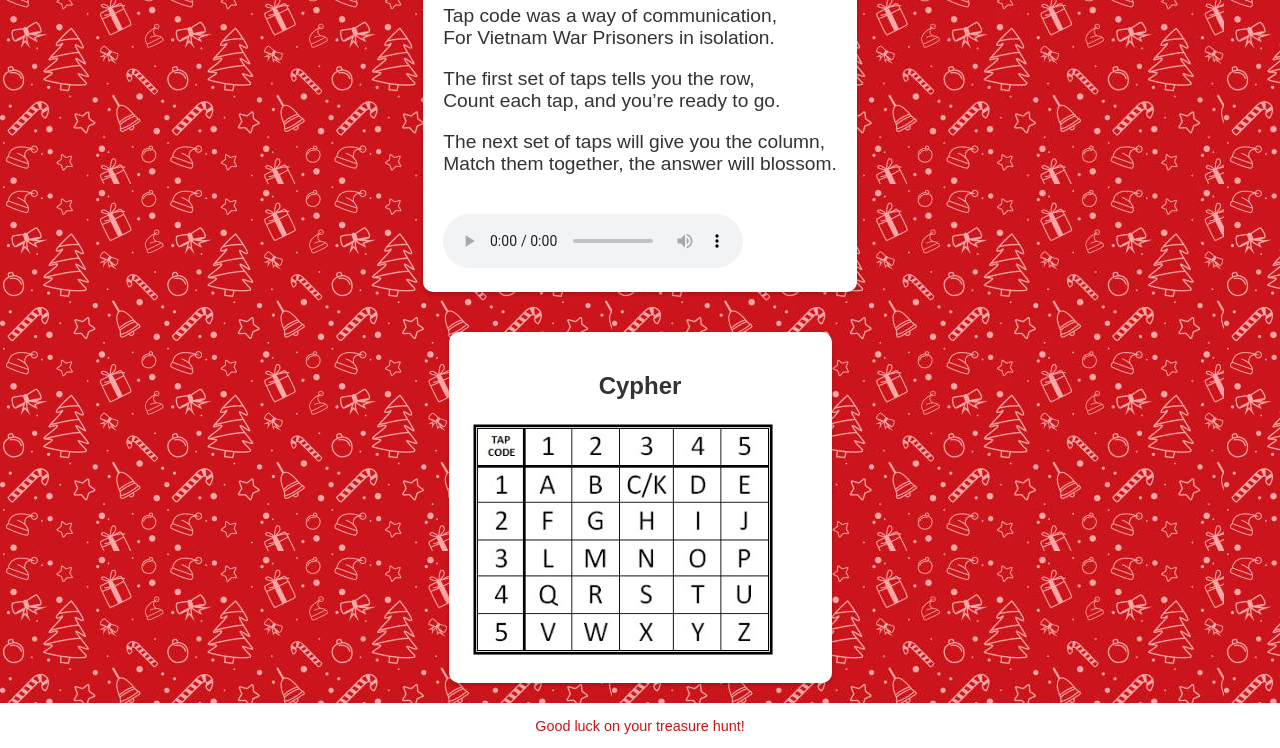
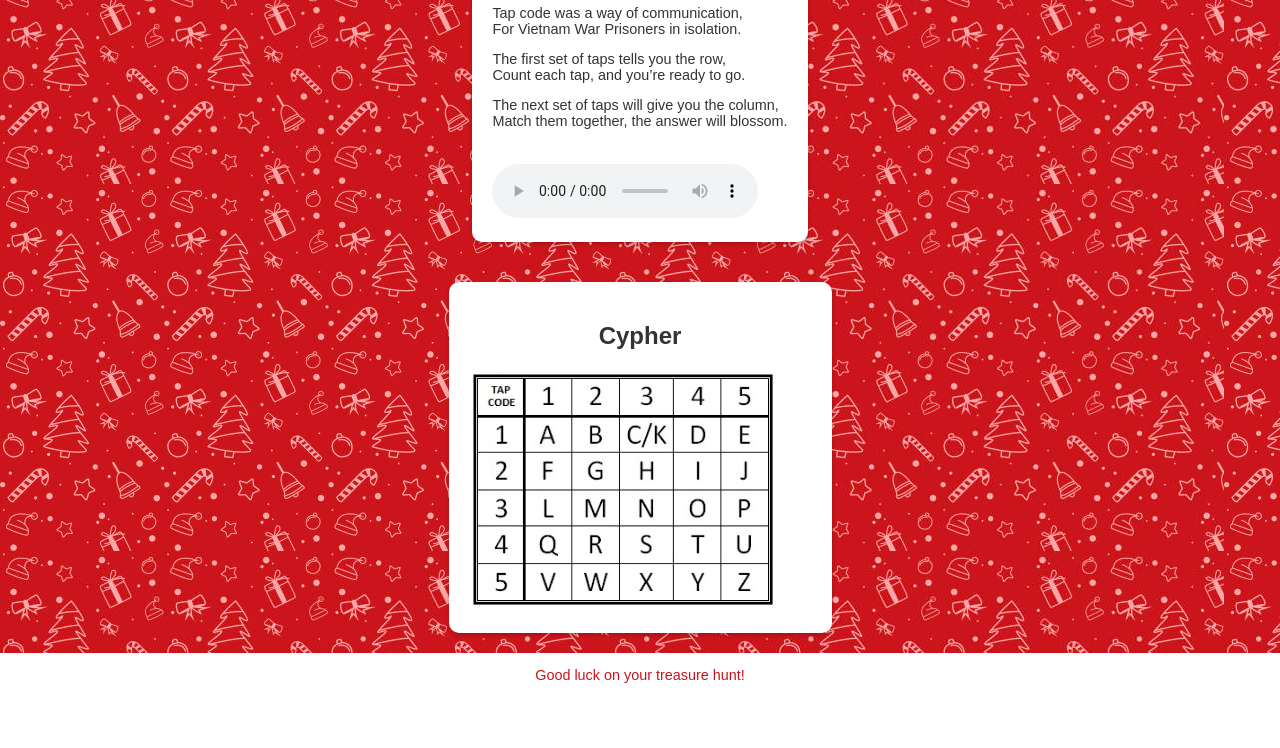
Before and after one commit to RingoDarius/tapcode, a plain HTML site: page index.html in a window 1280 px wide. Shown: the part 183-931 px from the top of the page. After the commit the page ends 881 px from the top, so only its background shows below. Drawn offline with Linux system fonts and the light colour scheme.

Commit message:
Update index.html

```diff
--- a/index.html
+++ b/index.html
@@ -43,7 +43,7 @@
             box-shadow: 0 2px 4px rgba(0, 0, 0, 0.2);
         }
         .content p {
-            font-size: 1.2em;
+            font-size: .9em;
         }
         .content h2{
               text-align:center;
```
